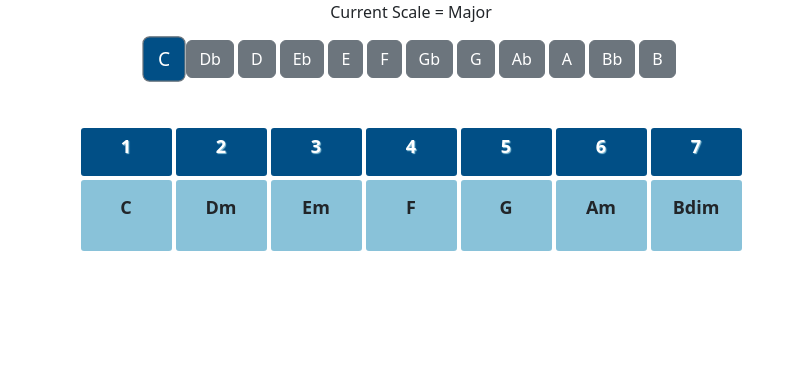
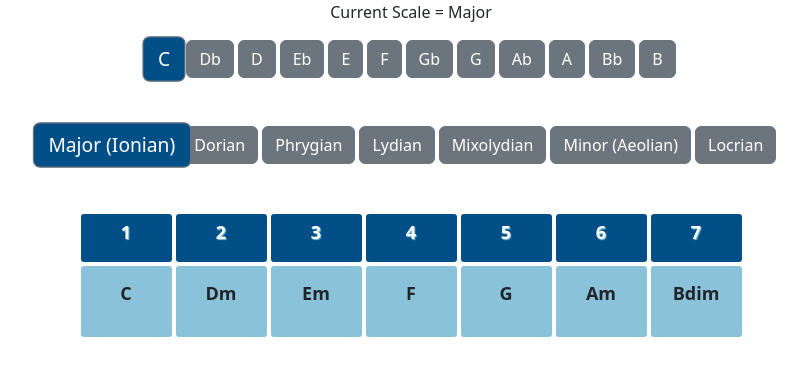
Before and after one commit to robotlions/scale-builder, a React (Create React App) app: page / in a window 1280 px wide. Shown: the top 376 px of the page, without its empty margins (229-1036 px from the left). Built offline with nearby package versions, Linux system fonts and the light colour scheme.

Commit message:
added and mapped scale array

```diff
--- a/src/App.css
+++ b/src/App.css
@@ -39,3 +39,8 @@
   margin-right:2px;
   margin-left:2px;
 }
+
+.scaleButton{
+  margin-right:2px;
+  margin-left:2px;
+}
--- a/src/App.js
+++ b/src/App.js
@@ -4,12 +4,14 @@ import "bootstrap/dist/css/bootstrap.css";
 import "bootstrap/dist/js/bootstrap.js";
 import { keyArray } from "./Data/ScaleObjects";
 import { intToKey } from "./Data/ScaleObjects";
+import { scaleArray } from "./Data/ScaleObjects";
 
 
 function App() {
   const [currentKey, setCurrentKey] = useState(1);
   const [currentScale, setCurrentScale] = useState("Major");
   const [active, setActive] = useState(1);
+  const [activeScale, setActiveScale] = useState(1);
 
   function convertKey(interval) {
     let x = currentKey + interval;
@@ -38,6 +40,25 @@ function App() {
     );
   };
 
+  const ScaleButton = ({ id, keyName, isActiveScale, value }) => {
+    return (
+      <button
+        id={id}
+        value={value}
+        type="button"
+        className={
+          isActiveScale ? "scaleButton btn btn-secondary buttonActive" : "scaleButton btn btn-secondary"
+        }
+        onClick={(e) => {
+          setCurrentScale(Number(e.target.value));
+          setActiveScale(Number(e.target.value));
+        }}
+      >
+        {keyName}
+      </button>
+    );
+  };
+
   return (
     <div className="container App">
       <div className="row">
@@ -59,6 +80,18 @@ function App() {
         </div>
         <br />
         <br />
+        <div className="row">
+        <div className="col">
+          {scaleArray.map((item) => (
+            <ScaleButton
+              isActiveScale={activeScale === item.idNo}
+              keyName={item.scaleName}
+              value={item.idNo}
+            />
+          ))}
+        </div>
+        </div>
+        <br/><br/>
         <div className="row justify-content-center">
           <div className="col-1 intervalHeader">
         <p className="intervalHeaderText">1</p>
--- a/src/Data/ScaleObjects.js
+++ b/src/Data/ScaleObjects.js
@@ -42,3 +42,47 @@ export const keyArray = [
     11: "Bb",
     12: "B",
   };
+
+  export const scaleArray = [
+    {
+        idNo: 1,
+        scaleName: "Major (Ionian)",
+        intervalAdjust: 0,
+
+    },
+    {
+        idNo: 2,
+        scaleName: "Dorian",
+        intervalAdjust: 1,
+
+    },
+    {
+        idNo: 3,
+        scaleName: "Phrygian",
+        intervalAdjust: 2,
+
+    },
+    {
+        idNo: 4,
+        scaleName: "Lydian",
+        intervalAdjust: 3,
+
+    },
+    {
+        idNo: 5,
+        scaleName: "Mixolydian",
+        intervalAdjust: 4,
+
+    },
+    {
+        idNo: 6,
+        scaleName: "Minor (Aeolian)",
+        intervalAdjust: 5,
+    },
+    {
+        idNo: 7,
+        scaleName: "Locrian",
+        intervalAdjust: 6,
+
+    },
+  ]
```
